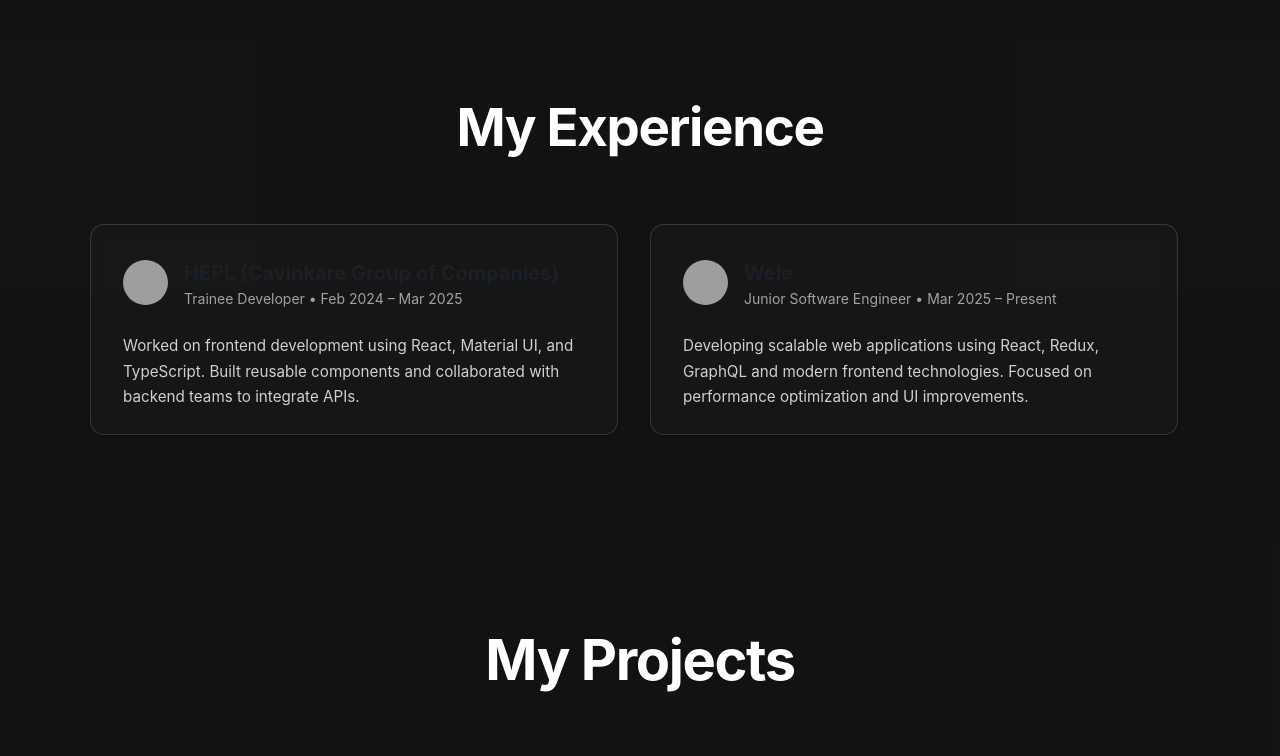
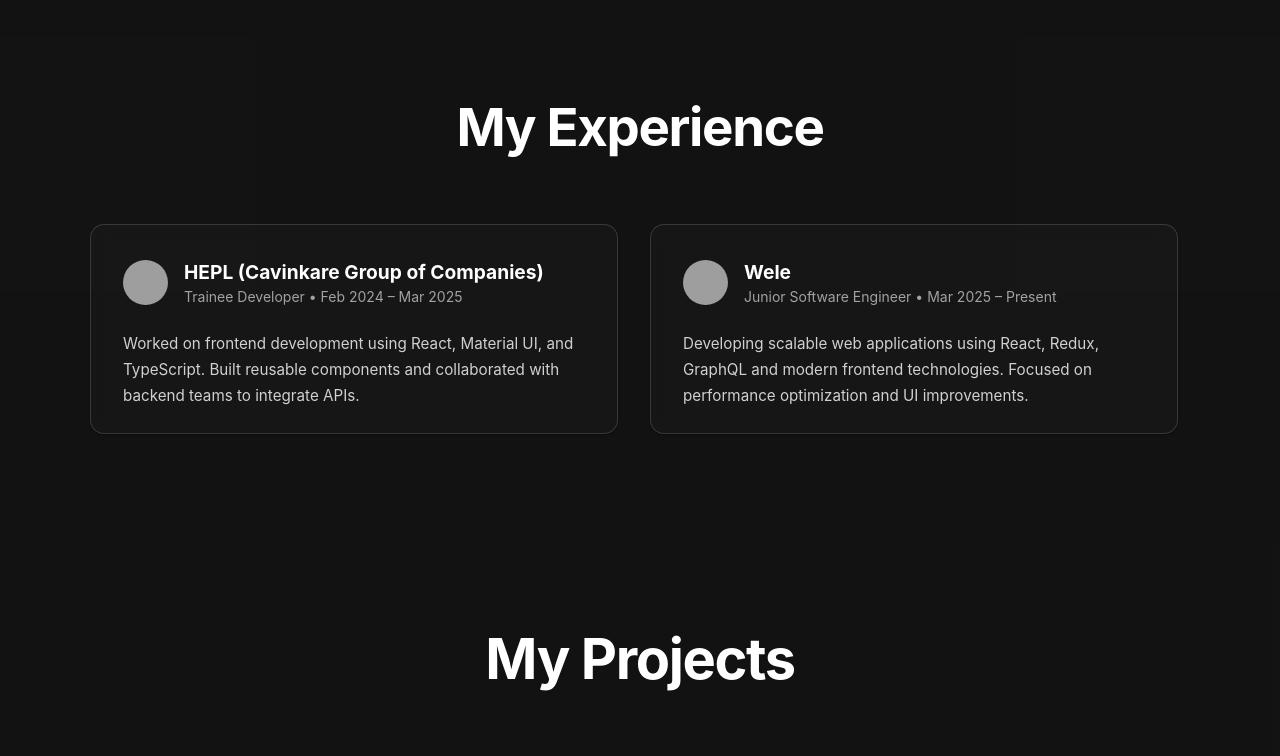
Before and after one commit to Krishadm/portfolio-, a React (Vite) app: page / in a window 1280 px wide. Shown: the part 1488-2244 px from the top of the page. Built offline with nearby package versions, Linux system fonts and the light colour scheme; grey boxes are pictures that could not be loaded.

Commit message:
name issue fixed

```diff
--- a/src/components/Experience.tsx
+++ b/src/components/Experience.tsx
@@ -110,7 +110,10 @@
                         sx={{ width: 45, height: 45, mr: 2 }}
                       />
                       <Box>
-                        <Typography variant="h6" fontWeight="bold">
+                        <Typography variant="h6"sx={{
+    color: "#fff",
+    fontSize: { xs: "1.05rem", md: "1.2rem" }
+  }} fontWeight="bold">
                           {exp.company}
                         </Typography>
                         <Typography
```
